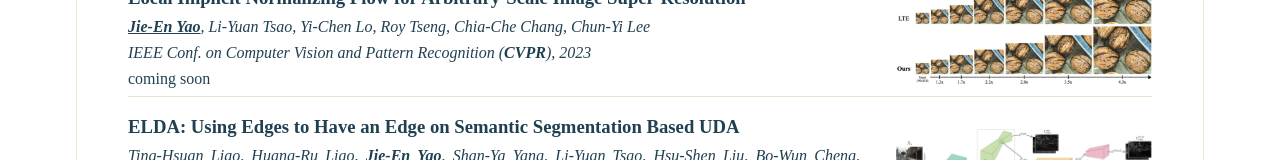
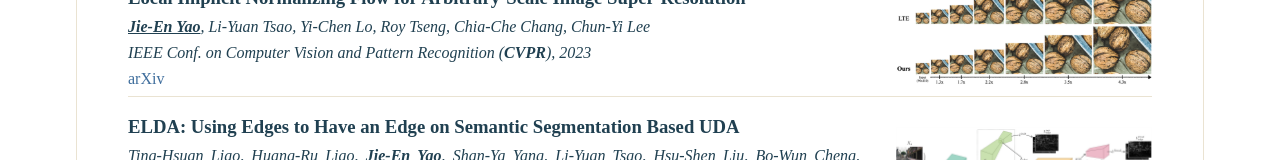
Before and after one commit to JNNNNYao/my-website, a React (Create React App) app: page /publications in a window 1280 px wide. Shown: the part 189-349 px from the top of the page. Built offline with nearby package versions, Linux system fonts and the light colour scheme.

Commit message:
[UPDATE] add arxiv

```diff
--- a/src/pages/Publications.js
+++ b/src/pages/Publications.js
@@ -21,7 +21,7 @@ function Publications() {
               </h3>
               <p><i><b><u>Jie-En Yao</u></b>, Li-Yuan Tsao, Yi-Chen Lo, Roy Tseng, Chia-Che Chang, Chun-Yi Lee</i></p>
               <p><i>IEEE Conf. on Computer Vision and Pattern Recognition (<b>CVPR</b>), 2023</i></p>
-              <p>coming soon</p>
+              <p><a href='https://arxiv.org/abs/2303.05156'>arXiv</a></p>
             </div>
             <div className="image-block">
               <img src={`${PUBLIC_URL}/LINF.png`} alt="" />
```
